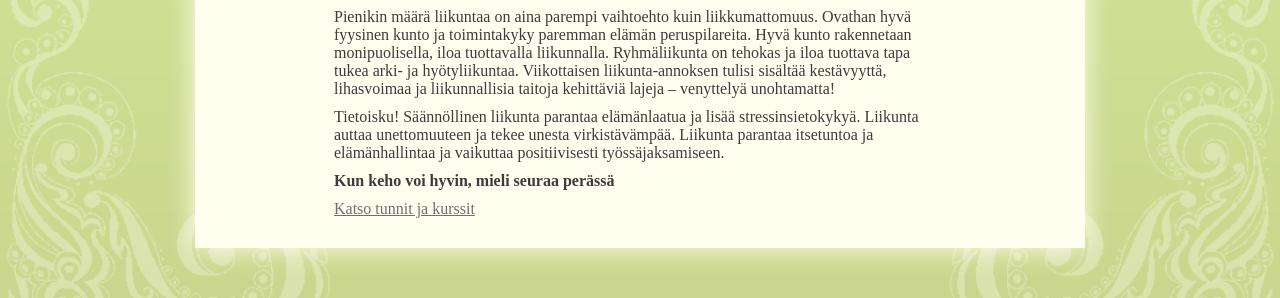
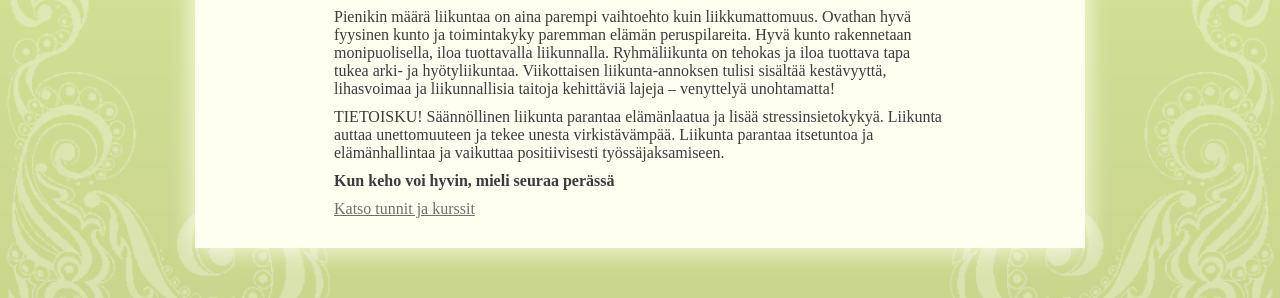
Before and after one commit to sdsykes-web/virkisteri, a Jekyll site: the page built from liikunta.md, in a window 1280 px wide. Shown: the part 629-927 px from the top of the page. Built offline with Jekyll 4.4.1, drawn with Linux system fonts in a browser that asks for light colours; some web fonts are replaced.

```diff
--- a/liikunta.md
+++ b/liikunta.md
@@ -7,7 +7,7 @@ menu2: lit
 ### Ryhmäliikuntapalvelut &mdash; Hyppää mukaan!
 Pienikin määrä liikuntaa on aina parempi vaihtoehto kuin liikkumattomuus. Ovathan hyvä fyysinen kunto ja toimintakyky paremman elämän peruspilareita. Hyvä kunto rakennetaan monipuolisella, iloa tuottavalla liikunnalla. Ryhmäliikunta on tehokas ja iloa tuottava tapa tukea arki- ja hyötyliikuntaa. Viikottaisen liikunta-annoksen tulisi sisältää kestävyyttä, lihasvoimaa ja liikunnallisia taitoja kehittäviä lajeja – venyttelyä unohtamatta!
 
-Tietoisku!
+TIETOISKU!
 Säännöllinen liikunta parantaa elämänlaatua ja lisää stressinsietokykyä. Liikunta auttaa unettomuuteen ja tekee unesta virkistävämpää. Liikunta parantaa itsetuntoa ja elämänhallintaa ja vaikuttaa positiivisesti työssäjaksamiseen.
 
 **Kun keho voi hyvin, mieli seuraa perässä**
```
